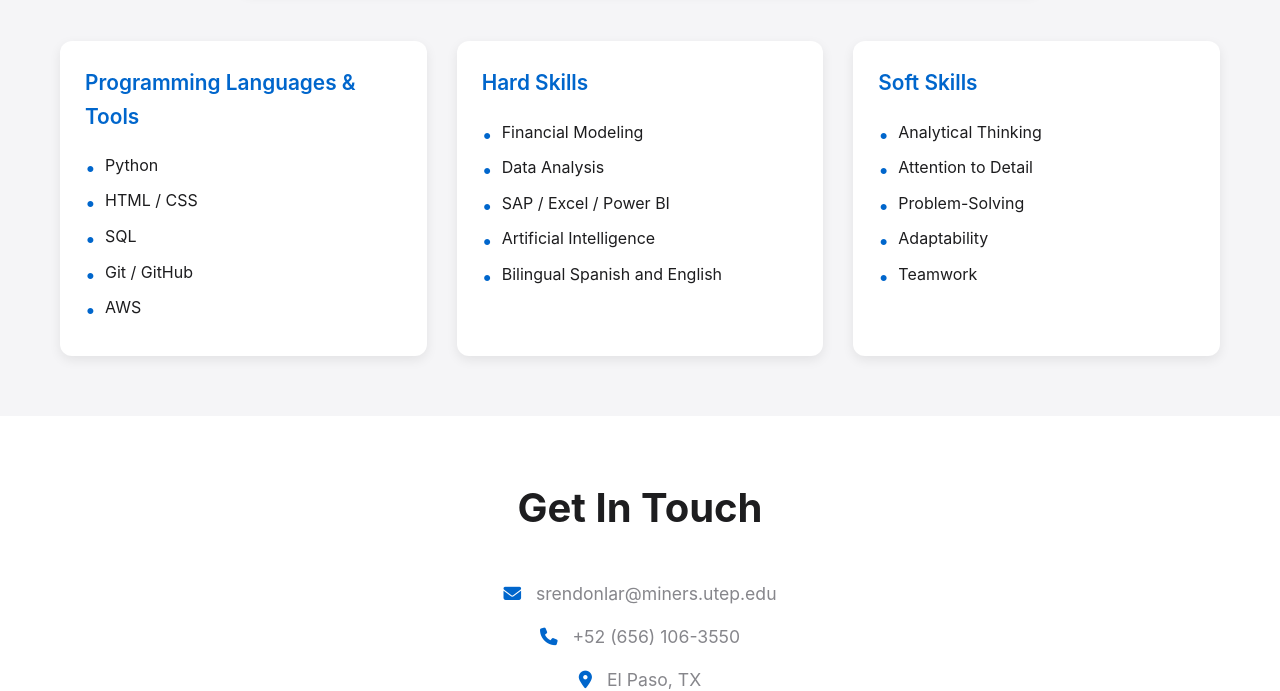
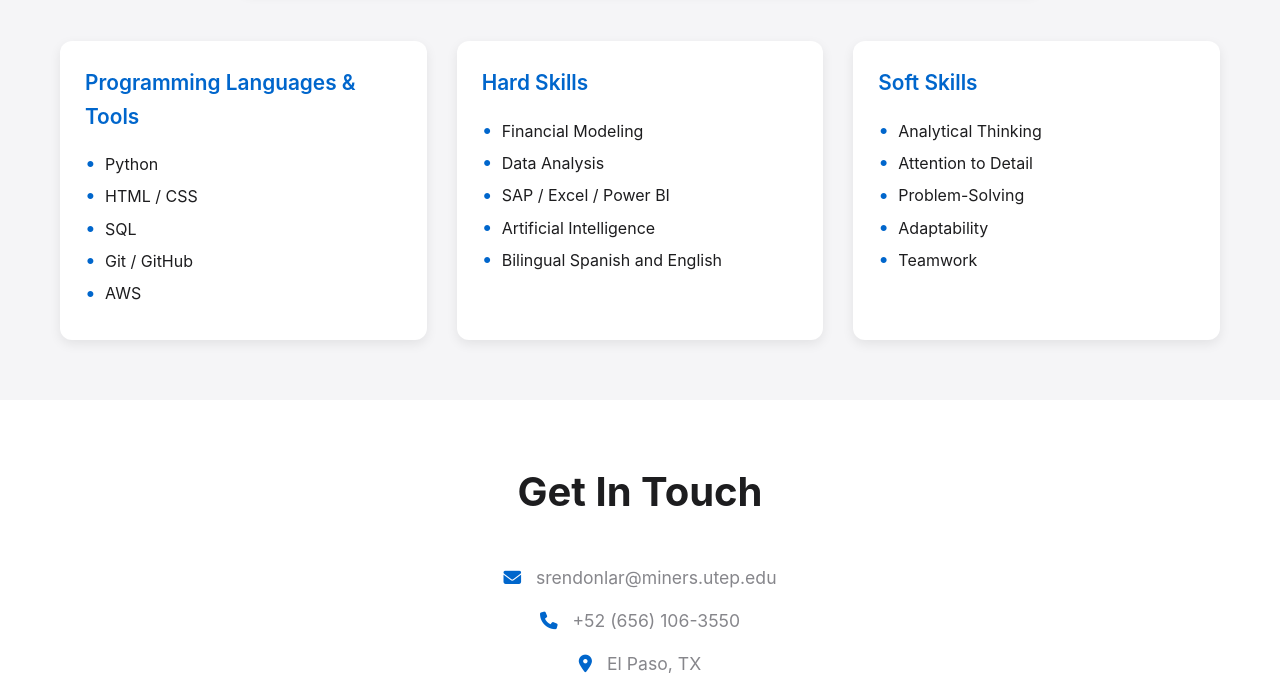
Before and after one commit to sebasrenla/Portfolio-Website, a plain HTML site: page index.html in a window 1280 px wide. Shown: the part 3780-4471 px from the top of the page. Drawn offline with Linux system fonts and the light colour scheme.

Commit message:
Update styles.css

```diff
--- a/css/styles.css
+++ b/css/styles.css
@@ -332,6 +332,7 @@ section h2 {
     margin-bottom: 10px;
     position: relative;
     padding-left: 20px;
+    line-height: 1.4;
 }
 
 .skill-list li::before {
@@ -340,6 +341,9 @@ section h2 {
     position: absolute;
     left: 0;
     font-size: 1.2rem;
+    top: 50%;
+    transform: translateY(-50%);
+    line-height: 1;
 }
 
 /* Contact Section */
```
